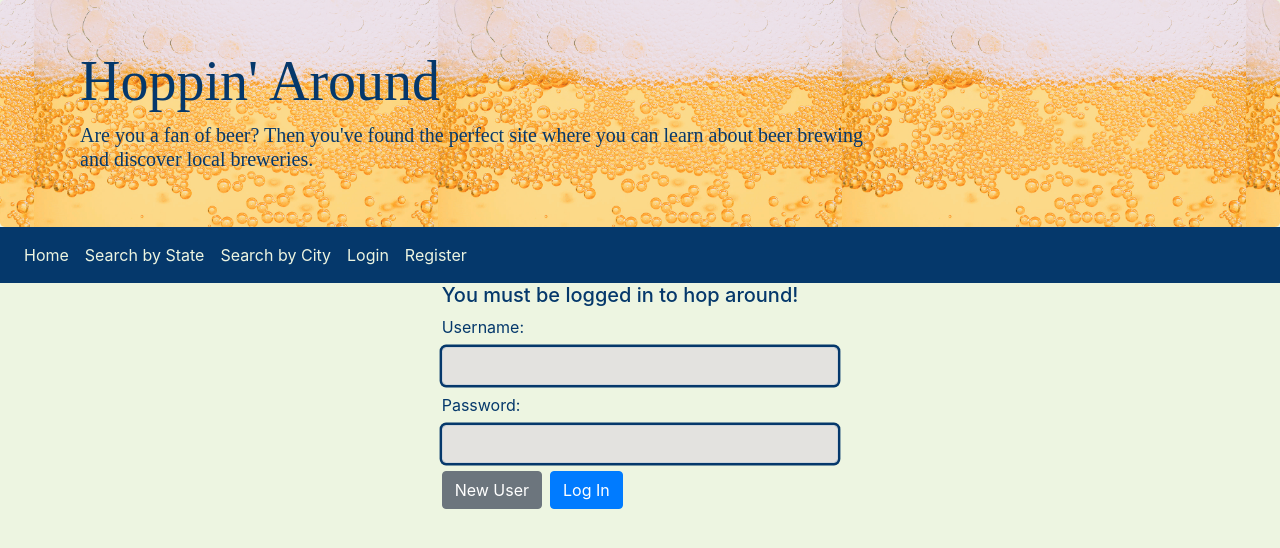
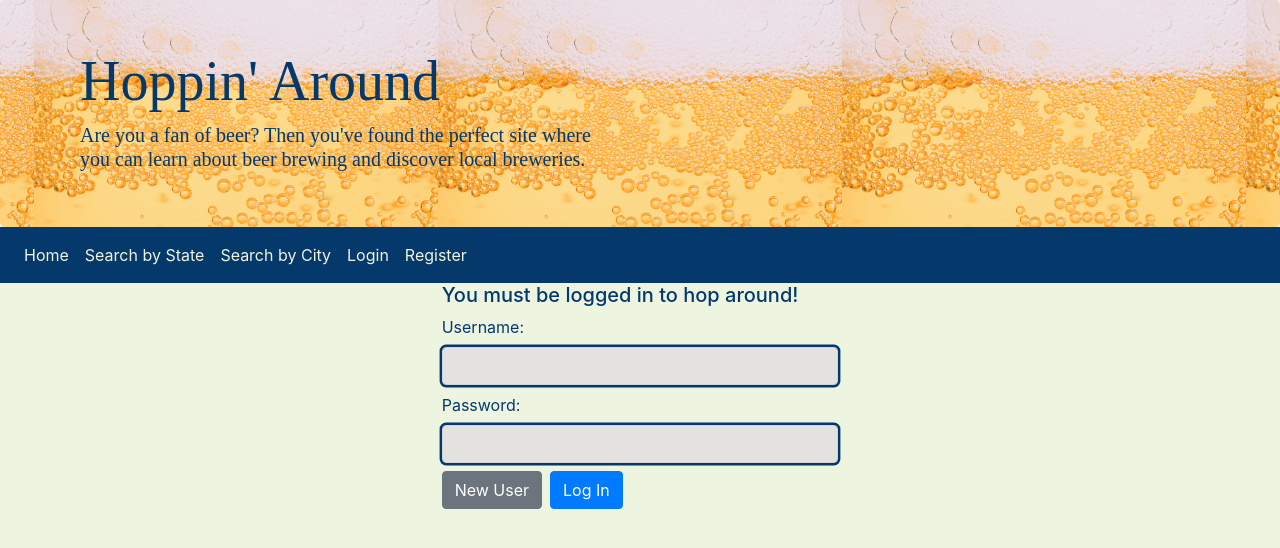
Before and after one commit to misn0147/hoppin-around, a React (Create React App) app in the folder client/: page /login in a window 1280 px wide. Shown: the top 548 px of the page. Built offline with nearby package versions, Linux system fonts and the light colour scheme; a web font is replaced by a local one.

Commit message:
jumbotron styling

```diff
--- a/client/src/components/CoordinatesSearch.js
+++ b/client/src/components/CoordinatesSearch.js
@@ -21,7 +21,7 @@ export default function CoordinateSearch() {
                 stringCoords.replace("[", "");
                 stringCoords.replace("]", "");
                 return fetch(
-                    `https://api.openbrewerydb.org/breweries?by_dist=${stringCoords}`
+                    `https://api.openbrewerydb.org/breweries?by_dist=${stringCoords}&per_page=50`
                 )
                     .then((response) => response.json())
                     .then((data) => {
--- a/client/src/components/Jumbotron.js
+++ b/client/src/components/Jumbotron.js
@@ -6,7 +6,7 @@ function Jumbotron() {
             <div>
                 <div className="jumbotron py-5">
                     <div className="row no-gutters">
-                        <div className="col-9 px-5">
+                        <div className="col-6 px-5">
                             <h1 className="display-4 title-font">
                                 <strong>Hoppin' Around</strong>
                             </h1>
--- a/client/src/components/StateSearch.js
+++ b/client/src/components/StateSearch.js
@@ -7,7 +7,7 @@ function StateSearch() {
 
     useEffect(() => {
         const where = selectedState.stateName;
-        fetch(`https://api.openbrewerydb.org/breweries?by_state=${where}`)
+        fetch(`https://api.openbrewerydb.org/breweries?by_state=${where}&per_page=50`)
             .then((response) => response.json())
             .then((data) => {
                 setBreweries(data);
```
